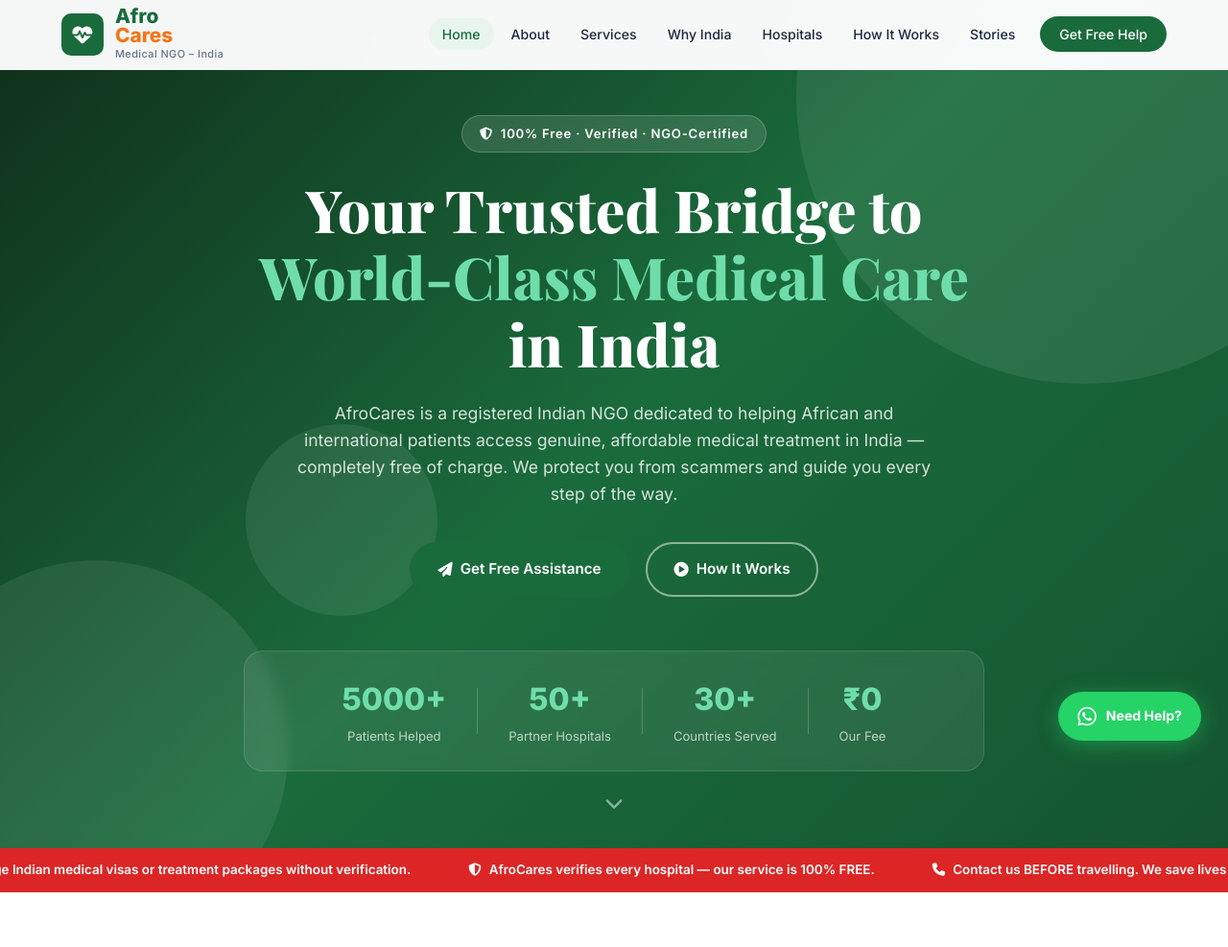
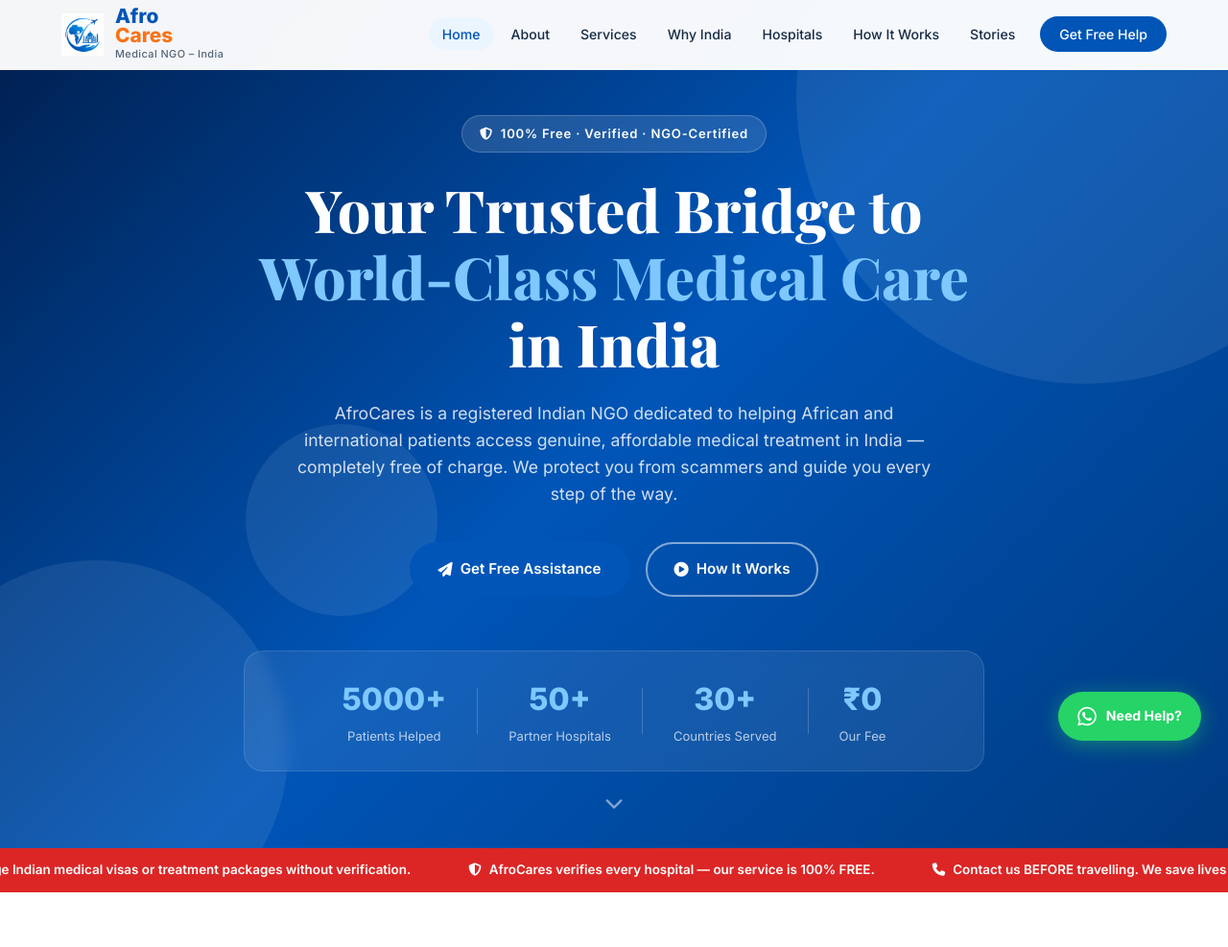
Before and after one commit to asif-khan-PC2020/afrocares, a plain HTML site: page index.html in a window 1280 px wide. Shown: the top 987 px of the page at 96% size. Drawn offline with nearby package versions, Linux system fonts and the light colour scheme.

Commit message:
feat: replace logo with original AfroCares logo + switch to blue colour theme

```diff
--- a/index.html
+++ b/index.html
@@ -21,7 +21,7 @@
   <nav class="navbar" id="navbar">
     <div class="container nav-inner">
       <a href="#home" class="logo">
-        <div class="logo-icon"><i class="fa-solid fa-heart-pulse"></i></div>
+        <div class="logo-icon logo-icon-img"><img src="logo.jpg" alt="AfroCares Logo" /></div>
         <div class="logo-text">
           <span class="logo-afro">Afro</span><span class="logo-cares">Cares</span>
           <small>Medical NGO – India</small>
@@ -681,7 +681,7 @@
       <div class="footer-grid">
         <div class="footer-brand">
           <a href="#home" class="logo logo-light">
-            <div class="logo-icon"><i class="fa-solid fa-heart-pulse"></i></div>
+            <div class="logo-icon logo-icon-img"><img src="logo.jpg" alt="AfroCares Logo" /></div>
             <div class="logo-text">
               <span class="logo-afro">Afro</span><span class="logo-cares">Cares</span>
               <small>Medical NGO – India</small>
--- a/style.css
+++ b/style.css
@@ -4,23 +4,26 @@
 
 /* ── CSS Variables ── */
 :root {
-  --primary: #1a6b3c;
-  --primary-dark: #145530;
-  --primary-light: #e8f5ee;
+  --primary: #0055B7;
+  --primary-dark: #003B82;
+  --primary-light: #EAF5FF;
+  --secondary: #078FE9;
   --accent: #f97316;
   --accent-dark: #ea6b05;
   --accent-light: #fff4ed;
-  --blue: #2563eb;
-  --blue-light: #eff6ff;
+  --blue: #078FE9;
+  --blue-light: #EAF5FF;
   --red: #dc2626;
   --red-light: #fef2f2;
-  --text: #1e293b;
-  --text-muted: #64748b;
+  --text: #172B45;
+  --text-muted: #526579;
   --text-light: #94a3b8;
-  --border: #e2e8f0;
-  --bg: #ffffff;
-  --bg-alt: #f8fafc;
+  --border: #DCE8F3;
+  --bg: #FFFFFF;
+  --bg-alt: #F3F7FB;
   --bg-dark: #0f172a;
+  --gradient: linear-gradient(110deg, #0055B7, #078FE9);
+  --button-hover: #003B82;
   --shadow-sm: 0 1px 3px rgba(0,0,0,.08);
   --shadow: 0 4px 16px rgba(0,0,0,.10);
   --shadow-lg: 0 12px 40px rgba(0,0,0,.14);
@@ -86,7 +89,7 @@ button { cursor: pointer; border: none; background: none; }
   border: 2px solid transparent;
 }
 .btn-primary { background: var(--primary); color: #fff; }
-.btn-primary:hover { background: var(--primary-dark); transform: translateY(-2px); box-shadow: 0 8px 24px rgba(26,107,60,.3); }
+.btn-primary:hover { background: var(--primary-dark); transform: translateY(-2px); box-shadow: 0 8px 24px rgba(0,85,183,.3); }
 .btn-outline { background: transparent; color: var(--primary); border-color: var(--primary); }
 .btn-outline:hover { background: var(--primary); color: #fff; transform: translateY(-2px); }
 .btn-warning { background: var(--red); color: #fff; }
@@ -124,6 +127,19 @@ button { cursor: pointer; border: none; background: none; }
   display: flex; align-items: center; justify-content: center;
   color: #fff;
   font-size: 1.3rem;
+}
+.logo-icon-img {
+  background: transparent;
+  border-radius: 0;
+  padding: 0;
+  overflow: visible;
+}
+.logo-icon-img img {
+  width: 50px;
+  height: 50px;
+  object-fit: contain;
+  border-radius: 0;
+  display: block;
 }
 .logo-text { display: flex; flex-direction: column; }
 .logo-text span { font-size: 1.3rem; font-weight: 800; line-height: 1; }
@@ -178,7 +194,7 @@ button { cursor: pointer; border: none; background: none; }
   justify-content: center;
   position: relative;
   overflow: hidden;
-  background: linear-gradient(135deg, #0f2d1a 0%, #1a6b3c 50%, #145530 100%);
+  background: linear-gradient(135deg, #001e4d 0%, #0055B7 50%, #003B82 100%);
   padding: 120px 0 80px;
   text-align: center;
 }
@@ -217,7 +233,7 @@ button { cursor: pointer; border: none; background: none; }
   line-height: 1.15;
   margin-bottom: 24px;
 }
-.hero h1 .highlight { color: #6fddaa; }
+.hero h1 .highlight { color: #7ec8ff; }
 .hero-sub { font-size: 1.1rem; color: rgba(255,255,255,.82); max-width: 680px; margin: 0 auto 36px; }
 
 .hero-actions { display: flex; gap: 16px; justify-content: center; flex-wrap: wrap; margin-bottom: 56px; }
@@ -238,7 +254,7 @@ button { cursor: pointer; border: none; background: none; }
   gap: 0;
 }
 .stat { text-align: center; padding: 0 32px; }
-.stat strong { display: block; font-size: 2rem; font-weight: 800; color: #6fddaa; }
+.stat strong { display: block; font-size: 2rem; font-weight: 800; color: #7ec8ff; }
 .stat span { font-size: .82rem; color: rgba(255,255,255,.7); }
 .stat-divider { width: 1px; height: 48px; background: rgba(255,255,255,.2); flex-shrink: 0; }
 
@@ -284,7 +300,7 @@ button { cursor: pointer; border: none; background: none; }
   width: 100%;
   aspect-ratio: 1;
   max-width: 420px;
-  background: linear-gradient(135deg, var(--primary-light), #c8f0d9);
+  background: linear-gradient(135deg, var(--primary-light), #bddeff);
   border-radius: var(--radius-lg);
   display: flex;
   align-items: center;
@@ -527,7 +543,7 @@ button { cursor: pointer; border: none; background: none; }
   font-size: 1.3rem;
   font-weight: 800;
   flex-shrink: 0;
-  box-shadow: 0 4px 16px rgba(26,107,60,.3);
+  box-shadow: 0 4px 16px rgba(0,85,183,.3);
 }
 .step-content {
   background: #fff;
@@ -595,13 +611,12 @@ button { cursor: pointer; border: none; background: none; }
 .dot.active { background: var(--accent); width: 24px; border-radius: 4px; }
 
 /* ══════════════ DONATE ══════════════ */
-.donate-section { background: var(--primary); padding: 80px 0; }
-.donate-box { display: grid; grid-template-columns: 1.4fr 1fr; gap: 64px; align-items: center; }
+.donate-section { background: var(--primary); padding: 80px 0; }.donate-box { display: grid; grid-template-columns: 1.4fr 1fr; gap: 64px; align-items: center; }
 .donate-text h2 { font-family: var(--font-display); font-size: clamp(1.6rem,3vw,2.2rem); color: #fff; margin-bottom: 16px; }
 .donate-text p { color: rgba(255,255,255,.75); margin-bottom: 28px; }
 .donate-impact { display: flex; gap: 24px; flex-wrap: wrap; }
 .impact-item { background: rgba(255,255,255,.12); border-radius: var(--radius); padding: 16px 20px; text-align: center; }
-.impact-item strong { display: block; font-size: 1.3rem; color: #6fddaa; font-weight: 800; }
+.impact-item strong { display: block; font-size: 1.3rem; color: #7ec8ff; font-weight: 800; }
 .impact-item span { font-size: .78rem; color: rgba(255,255,255,.7); }
 .donate-action {
   background: rgba(255,255,255,.08);
@@ -684,7 +699,7 @@ button { cursor: pointer; border: none; background: none; }
 .form-group textarea:focus {
   border-color: var(--primary);
   background: #fff;
-  box-shadow: 0 0 0 3px rgba(26,107,60,.08);
+  box-shadow: 0 0 0 3px rgba(0,85,183,.08);
 }
 .form-group textarea { resize: vertical; min-height: 120px; }
 .form-check {
```
Also changed, not shown: logo.jpg (added).
